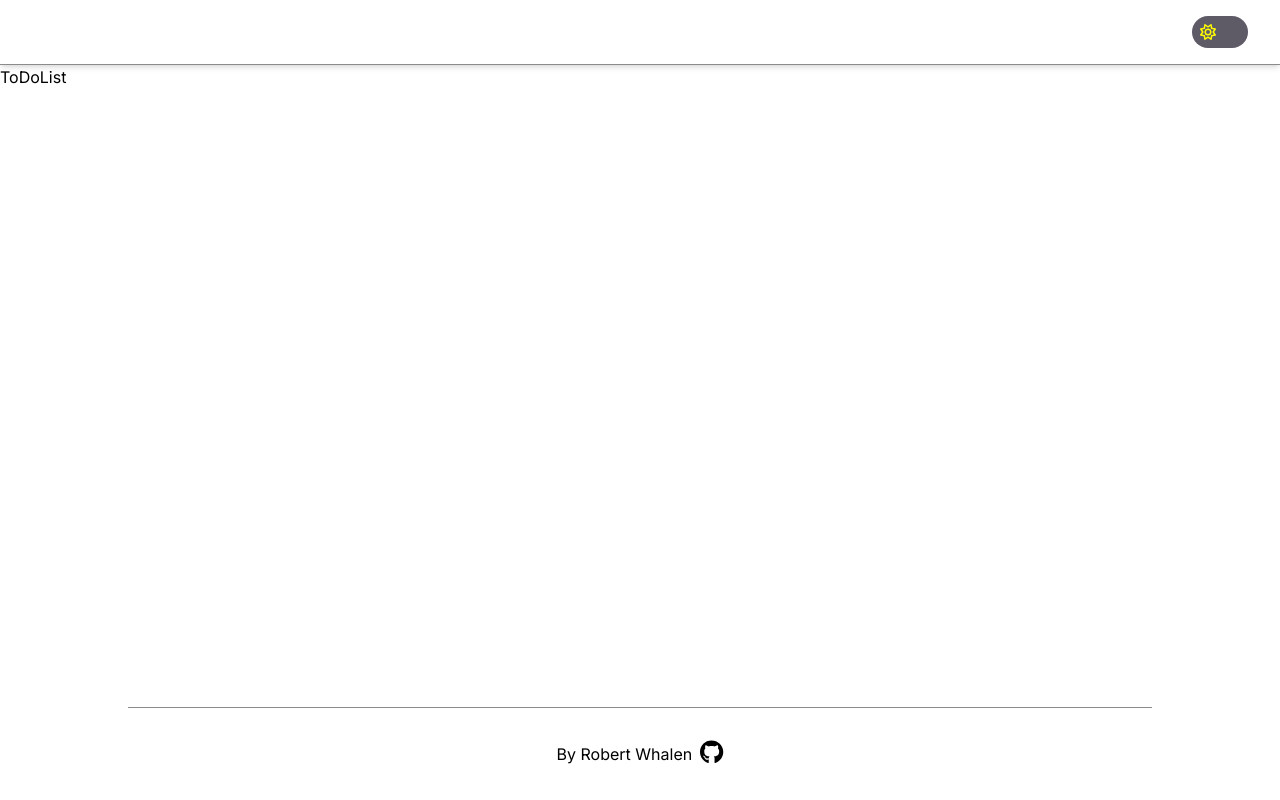
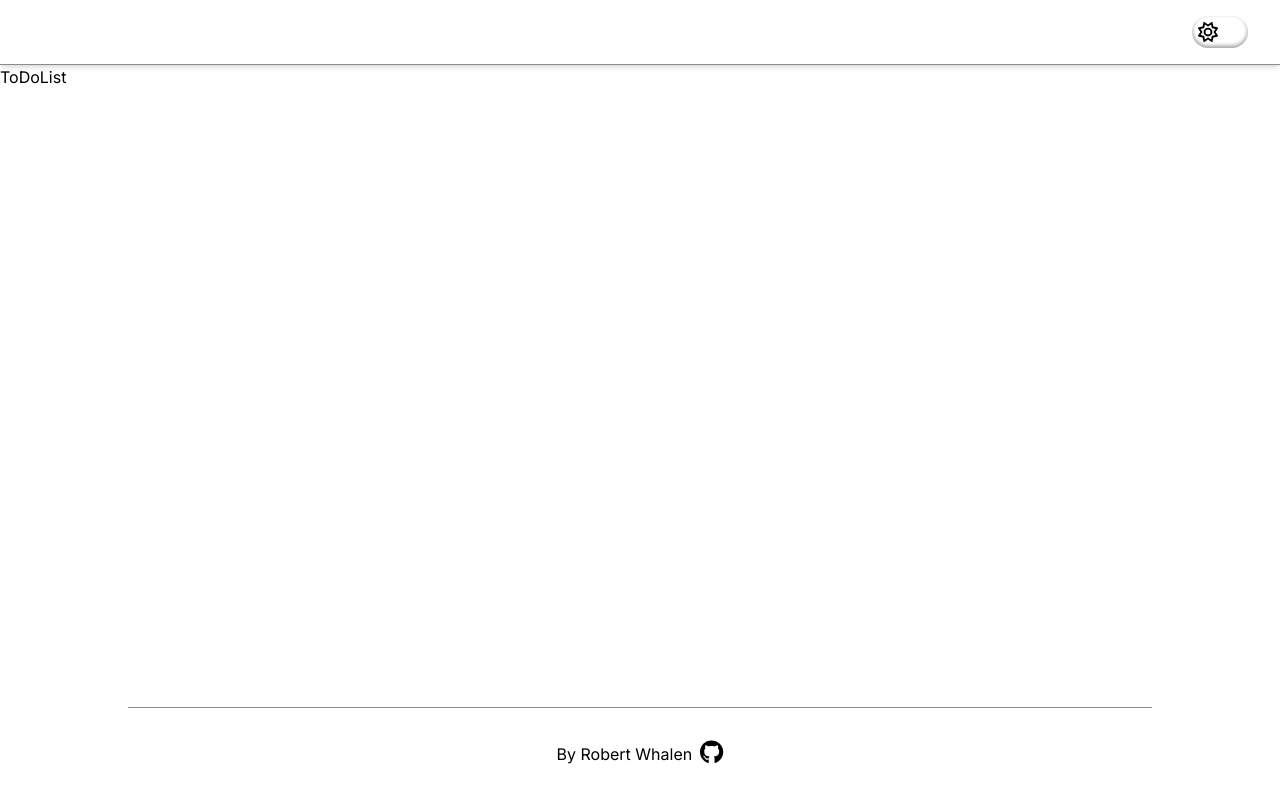
Before and after one commit to R-Whalen/Redux-ToDo, a Next.js app: page / in a window 1280 px wide. Both pictures are taken after a click on the element 1220 px from the left and 32 px from the top of the page. Built offline with nearby package versions, Linux system fonts and the light colour scheme.

Commit message:
toggle theme styling

```diff
--- a/src/app/components/ToggleTheme.tsx
+++ b/src/app/components/ToggleTheme.tsx
@@ -18,20 +18,24 @@ const ToggleTheme = () => {
         'h-6',
         'text-dark',
         'bg-white',
+        'dark:bg-mixed-200',
         'rounded-full',
         'transform',
-        theme === 'light' ? 'translate-x-0' : 'translate-x-6',
+        theme === 'light' ? 'translate-x-0' : 'translate-x-5',
         'transition-transform',
         'duration-500',
         'ease-in-out'
     );
 
     return (
-        <div className='relative w-14 h-8 rounded-full p-1 cursor-pointer bg-mixed-400 dark:bg-mixed-200' onClick={toggleTheme}>
+        <div
+            className='relative w-14 h-8 rounded-full p-1 cursor-pointer bg-white dark:bg-mixed-200 shadow-[inset_0_-2px_4px_rgba(0,0,0,0.4)]'
+            onClick={toggleTheme}
+        >
             <button className={button}>
                 {theme === 'light'
-                    ? <FontAwesomeIcon icon={faSun} style={{ color: 'yellow' }} />
-                    : <FontAwesomeIcon icon={faMoon} style={{ color: 'white' }} />
+                    ? <FontAwesomeIcon icon={faSun} style={{ color: 'black', height: '1.25rem' }} />
+                    : <FontAwesomeIcon icon={faMoon} style={{ color: 'white', height: '1.25rem' }} />
                 }
             </button>
         </div>
```
